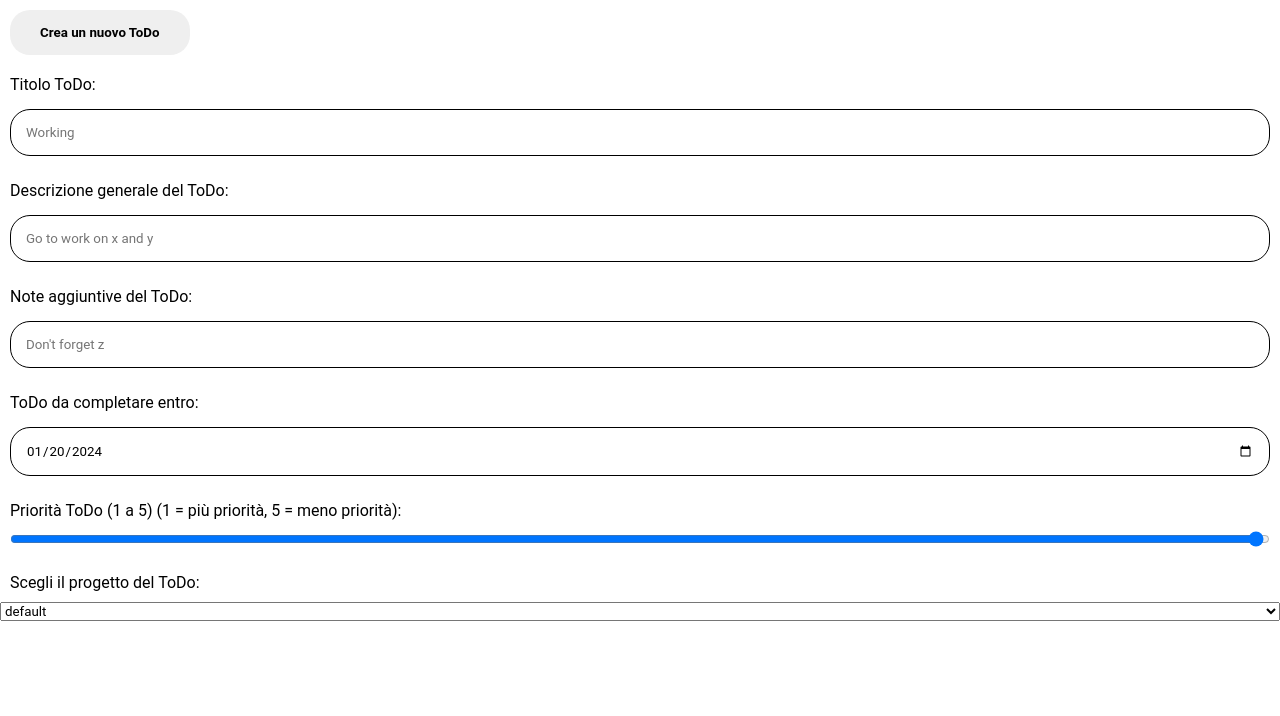
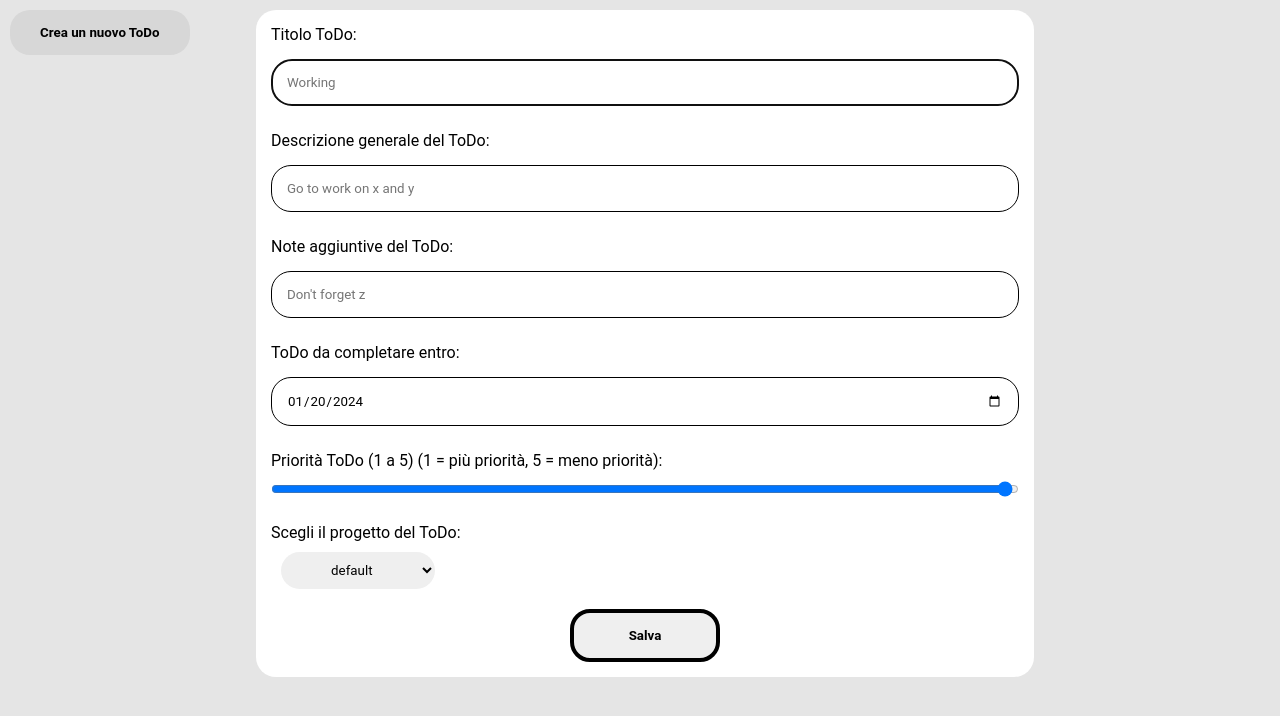
Before and after one commit to nicolanapa/todo-list, a website built with webpack: page dist/index.html in a window 1280 px wide. Both pictures are taken after a click on the button "Crea un nuovo ToDo". Built offline with nearby package versions, Linux system fonts and the light colour scheme.

Commit message:
Changed form showing normally to a dialog using a button, formStesso done

```diff
--- a/src/form.js
+++ b/src/form.js
@@ -1,4 +1,6 @@
-//function dateChecker() {
+import { projectNameArray } from "./todoProject";
+
+function dateChecker() { // Creates an variable with today's date
     let todayDate = new Date();
     if ( todayDate.getMonth() <= 9 ) {
         todayDate = todayDate.getFullYear() + "-0" + (todayDate.getMonth() + 1) + "-" + todayDate.getDate();
@@ -17,29 +19,23 @@ else {
         console.log("Oggi è il " + todayDate);
     }
     todayDate = todayDate.toString();
-//return todayDate;
-//}
-//dateChecker();
-
-function addFormButton() {
-    let formContainer = document.querySelector("#form-container");
-    let formShowButton = document.createElement("button");
-    formShowButton.textContent = "Crea un nuovo ToDo";
-    formShowButton.setAttribute("id", "formShowButton");
-    formContainer.appendChild(formShowButton);
+    return todayDate;
 }
-
-addFormButton();
 
 function addFormDOM(projectNameArray) {
     let formContainer = document.querySelector("#form-container");
+
     /* cose che mancano
     //this.checklist = checklist;
     */
+
+    let dialogFormContainer = document.createElement("dialog");
+    dialogFormContainer.setAttribute("id", "dialog-form");
     let formStesso = document.createElement("form");
-    formStesso.setAttribute("method", "post");
+    formStesso.setAttribute("method", "dialog");
     formStesso.setAttribute("action", "#");
-    formContainer.appendChild(formStesso);
+    formContainer.appendChild(dialogFormContainer);
+    dialogFormContainer.appendChild(formStesso);
 
     // TITOLO
     let titleLabel = document.createElement("label");
@@ -104,7 +100,7 @@ function addFormDOM(projectNameArray) {
     dueDateInput.setAttribute("max", "2099-12-31");
     dueDateInput.setAttribute("id", "notes");
     dueDateInput.setAttribute("name", "notes");
-    dueDateInput.setAttribute("value", todayDate);
+    dueDateInput.setAttribute("value", dateChecker());
 
     formStesso.appendChild(dueDateLabel);
     formStesso.appendChild(dueDateInput);
@@ -144,6 +140,29 @@ function addFormDOM(projectNameArray) {
         projectNameSelect.appendChild(projectNameOption);
         console.log(projectNameOption);
     }
+
+    // Submit Button
+    let submitButton = document.createElement("button");
+    submitButton.setAttribute("id", "submitButton");
+    submitButton.setAttribute("type", "submit");
+    submitButton.textContent = "Salva";
+
+    formStesso.appendChild(submitButton);
+
+    // Shows the form after clicking the form button
+    formShowButton.addEventListener("click", () => {
+            dialogFormContainer.showModal();
+    });
+
 }
+function addShowFormButton() {
+    let formContainer = document.querySelector("#form-container");
+    let formShowButton = document.createElement("button");
+    formShowButton.textContent = "Crea un nuovo ToDo";
+    formShowButton.setAttribute("id", "formShowButton");
+    formContainer.appendChild(formShowButton);
+}
+addShowFormButton();
+addFormDOM(projectNameArray);
 
 export { addFormDOM };
--- a/src/index.js
+++ b/src/index.js
@@ -1,12 +1,7 @@
 import "./style.css";
 import { myToDo, ToDo, Project, projectNameArray } from "./todoProject";
 import { addFormDOM } from "./form";
-//console.log(new ToDo("dd", "s", "s", 1));
 
+//
 //Testare sempre robe con console.log
-
-//myToDo[length] = "info";
-//console.log(myToDo[0]);
-
-addFormDOM(projectNameArray);
-//console.log(addFormDOM);
+//
--- a/src/style.css
+++ b/src/style.css
@@ -4,7 +4,15 @@
     margin: 0;
 }
 
-#form-container > form {
+#dialog-form {
+    margin: 10px 20% 10px 20%;
+    padding: 5px;
+    width: max(60%, 40%, 20%);
+    border-style: none;
+    border-radius: 20px;
+}
+
+#dialog-form > form {
     display: flex;
     flex-direction: column;
 }
@@ -25,12 +33,31 @@ label + input[type="range"] {
     margin-top: 0px;
 }
 
-#formShowButton {
+#projectName {
+    margin: 0 20px 10px 20px;
+    padding: 10px 10px;
+    text-align: center;
+    border-style: none;
+    border-radius: 20px;
+    width: 20%;
+}
+
+#formShowButton,
+#submitButton {
     padding: 15px 30px;
     margin: 10px;
     border-style: none;
     border-radius: 20px;
+    font-weight: 700;
+}
+
+#formShowButton {
     position: sticky;
     top: -15px;
-    font-weight: 700;
 }
+
+#submitButton {
+    width: 150px;
+    align-self: center;
+    border: 4px solid black;
+}
```
Also changed, not shown: src/todoProject.js (+3 -22 lines), dist/main.js, src/formValues.js (added). Lines whose indentation alone changed are shown as unchanged.
